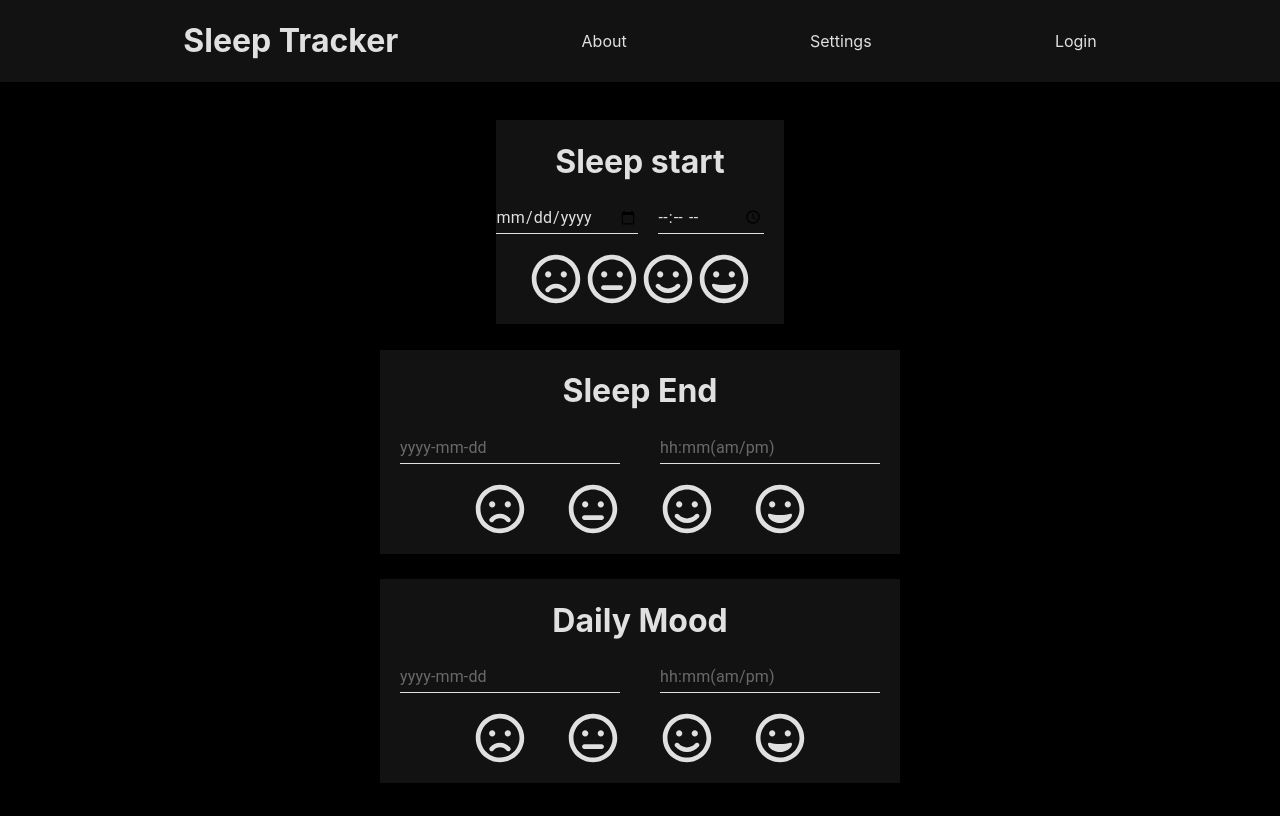
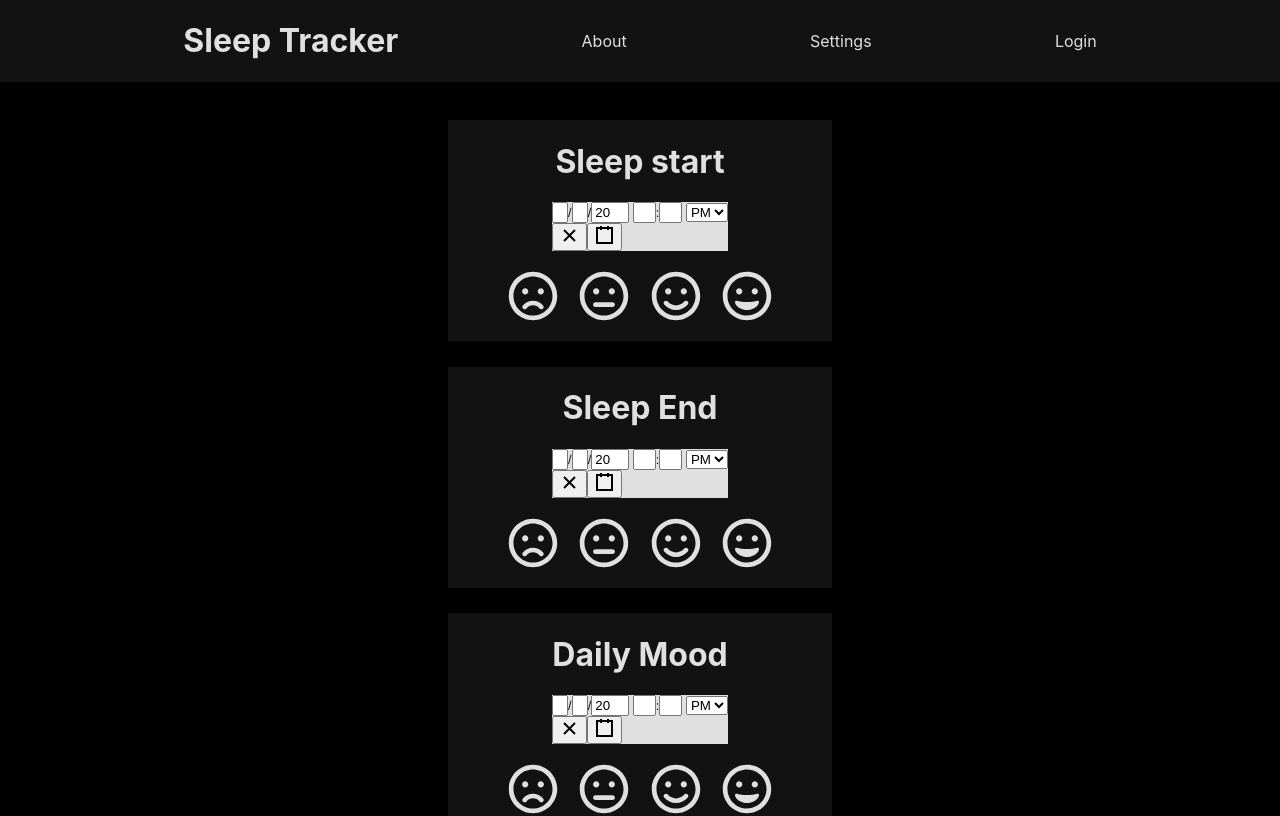
Before and after one commit to cgiroux86/sleep_tracker_2020, a React (Create React App) app in the folder sleep-tracker/: page /add-entry in a window 1280 px wide. Shown: the top 816 px of the page. Built offline with nearby package versions, Linux system fonts and the light colour scheme.

Commit message:
changed date input type

```diff
--- a/sleep-tracker/package.json
+++ b/sleep-tracker/package.json
@@ -3,6 +3,7 @@
   "version": "0.1.0",
   "private": true,
   "dependencies": {
+    "@date-io/moment": "^1.3.13",
     "@fortawesome/fontawesome-svg-core": "^1.2.28",
     "@fortawesome/free-regular-svg-icons": "^5.13.0",
     "@fortawesome/react-fontawesome": "^0.1.9",
@@ -13,8 +14,10 @@
     "@testing-library/react": "^9.5.0",
     "@testing-library/user-event": "^7.2.1",
     "axios": "^0.19.2",
+    "moment": "^2.25.0",
     "node-sass": "^4.14.0",
     "react": "^16.13.1",
+    "react-datetime-picker": "^3.0.2",
     "react-dom": "^16.13.1",
     "react-redux": "^7.2.0",
     "react-router-dom": "^5.1.2",
--- a/sleep-tracker/src/App.scss
+++ b/sleep-tracker/src/App.scss
@@ -18,12 +18,15 @@ body {
 
 .input-holder {
   background: #121212;
-  width: auto;
+  width: 30%;
   margin: 1% auto;
 }
 .form {
   display: flex;
-  justify-content: space-between;
+  justify-content: center;
+  background-color: #121212;
+  color: #e0e0e0;
+  width: 100%;
 }
 .off {
   font-size: 50px;
@@ -56,6 +59,7 @@ body {
 }
 .text-field {
   margin: 0 20px;
+  color: white;
 }
 .entry {
   display: flex;
@@ -81,3 +85,32 @@ body {
 .h_container {
   text-align: center;
 }
+.react-datetimepicker__header {
+  text-align: center;
+  background-color: #3e82cf;
+  border-bottom: 0px;
+  border-top-left-radius: 0;
+  border-top-right-radius: 0;
+  padding-top: 8px;
+  position: relative;
+}
+
+.react-datetimepicker__today-button {
+  background: #3e82cf;
+  border-top: 0px;
+  cursor: pointer;
+  text-align: center;
+  font-weight: bold;
+  padding: 5px 0;
+  clear: left;
+}
+.react-datetimepicker {
+  font-family: "Helvetica Neue", Helvetica, Arial, sans-serif;
+  font-size: 0.8rem;
+  background-color: #e0e0e0;
+  color: #121212;
+  border: 0px;
+  border-radius: 0;
+  display: inline-block;
+  position: relative;
+}
--- a/sleep-tracker/src/components/AddEntry.js
+++ b/sleep-tracker/src/components/AddEntry.js
@@ -10,11 +10,7 @@ import { FontAwesomeIcon } from "@fortawesome/react-fontawesome";
 import { Button } from "../styles/authStyles";
 import { axiosWithAuth } from "../utils/axiosWithAuth";
 import { useHistory } from "react-router-dom";
-import {
-  MuiPickersUtilsProvider,
-  KeyboardTimePicker,
-  KeyboardDatePicker,
-} from "@material-ui/pickers";
+import DateTimePicker from "react-datetime-picker";
 
 const WhiteTextField = withStyles({
   root: {
@@ -66,11 +62,23 @@ const AddEntry = () => {
     bad: false,
   });
 
-  const [date, setDate] = useState([new Date("2014-08-18T21:11:54")]);
+  const [startDate, setStartDate] = useState({ date: new Date() });
 
   const handleChange = (e) => {
     setValues({ ...values, [e.target.name]: e.target.value });
     console.log(values);
+  };
+
+  const hanldeDateCahnge = (date) => {
+    console.log(date);
+    setStartDate({ ...date, date: date });
+  };
+
+  const [endDate, setEndDate] = useState({ date: new Date() });
+
+  const handleEndDate = (date) => {
+    setEndDate({ ...date, date: date });
+    console.log(endDate);
   };
 
   const handleStartScore = () => {
@@ -112,31 +120,15 @@ const AddEntry = () => {
   let err = {};
 
   const handleSubmit = (e) => {
-    console.log(
-      values.sleep_start_time.match(
-        /\b((1[0-2]|0?[1-9]):([0-5][0-9])\s?([AaPp][Mm]))/gm
-      )
-    );
-    const formatTime = values.sleep_start_time.split(/[ampm]/gi);
-    const timeOfDay = values.sleep_start_time.match(/[ampm]/gi);
-    const fT = values.sleep_end_time.split(/[am]/gi);
-    const tOD1 = values.sleep_end_time.match(/[ampm]/gi);
-
-    // console.log(formatTime, timeOfDay);
-
-    // console.log(`${formatTime.join("")}:00${timeOfDay.join("")}`);
     e.preventDefault();
     const user = {
-      // sleep_start: `${values.sleep_start_date} ${values.sleep_start_time}`,
-      sleep_start: `${values.sleep_start_date} ${formatTime.join(
-        ""
-      )}:00 ${timeOfDay.join("")}`,
+      sleep_start: new Date(`${startDate.date}`),
       start_score: handleStartScore(),
-      // sleep_end: `${values.sleep_start_date} ${values.sleep_end_time}`,
-      sleep_end: `${values.sleep_end_date} ${fT.join("")}:00 ${tOD1.join("")}`,
+      sleep_end: new Date(`${endDate.date}`),
       end_score: handleEndScore(),
       overall_score: handleOverallScore(),
     };
+    console.log(startDate, endDate);
     axiosWithAuth()
       .post("https://sleep-tracker2020.herokuapp.com/api/users/", user)
       .then((res) => {
@@ -152,37 +144,11 @@ const AddEntry = () => {
       <div className="input-holder">
         <h1 style={{ color: "#e0e0e0", textAlign: "center" }}>Sleep start</h1>
         <form className="form">
-          {/* <MuiPickersUtilsProvider utils={MomentUtils} className="text-field">
-            <KeyboardDatePicker
-              variant="inline"
-              format="MM/dd/yy"
-              margin="normal"
-              id="date-picker-inline"
-              label="Date picker inline"
-              value={date}
-              onChange={setDate}
-              KeyboardButtonProps={{
-                "aria-label": "change date",
-              }}
-            /> */}
-          <WhiteTextField
-            id="standard-required"
-            type="date"
-            placeholder={`yyyy-mm-dd`}
-            name="sleep_start_date"
-            onChange={handleChange}
-          ></WhiteTextField>
-          {/* </MuiPickersUtilsProvider> */}
-          <div className="text-field">
-            <WhiteTextField
-              required
-              id="standard-required"
-              type="time"
-              placeholder={`hh:mm(am/pm)`}
-              name="sleep_start_time"
-              onChange={handleChange}
-            ></WhiteTextField>
-          </div>
+          <DateTimePicker
+            className="react-datetimepicker"
+            onChange={hanldeDateCahnge}
+            value={startDate.date}
+          />
         </form>
         <div className="icon-container">
           <div
@@ -254,24 +220,11 @@ const AddEntry = () => {
       <div className="input-holder">
         <h1 style={{ color: "#e0e0e0", textAlign: "center" }}>Sleep End</h1>
         <form className="form">
-          <div className="text-field">
-            <WhiteTextField
-              required
-              id="standard-required"
-              placeholder={`yyyy-mm-dd`}
-              name="sleep_end_date"
-              onChange={handleChange}
-            ></WhiteTextField>
-          </div>
-          <div className="text-field">
-            <WhiteTextField
-              required
-              id="standard-required"
-              placeholder={`hh:mm(am/pm)`}
-              name="sleep_end_time"
-              onChange={handleChange}
-            ></WhiteTextField>
-          </div>
+          <DateTimePicker
+            className="react-datetimepicker"
+            onChange={handleEndDate}
+            value={endDate.date}
+          />
         </form>
         <div className="icon-container">
           <div
@@ -343,24 +296,11 @@ const AddEntry = () => {
       <div className="input-holder">
         <h1 style={{ color: "#e0e0e0", textAlign: "center" }}>Daily Mood</h1>
         <form className="form">
-          <div className="text-field">
-            <WhiteTextField
-              required
-              id="standard-required"
-              placeholder={`yyyy-mm-dd`}
-              name="sleep_end_date"
-              onChange={handleChange}
-            ></WhiteTextField>
-          </div>
-          <div className="text-field">
-            <WhiteTextField
-              required
-              id="standard-required"
-              placeholder={`hh:mm(am/pm)`}
-              name="sleep_end_time"
-              onChange={handleChange}
-            ></WhiteTextField>
-          </div>
+          <DateTimePicker
+            className="react-datetimepicker"
+            onChange={handleEndDate}
+            value={endDate.date}
+          />
         </form>
         <div className="icon-container">
           <div
--- a/sleep-tracker/src/components/Login.js
+++ b/sleep-tracker/src/components/Login.js
@@ -101,6 +101,7 @@ const Login = () => {
               value={input.email}
               name="email"
               onChange={handleChange}
+              autoFocus
             />
           </FormControl>
         </InputContainer>
@@ -119,7 +120,7 @@ const Login = () => {
               value={input.password}
               name="password"
               onChange={handleChange}
-              autoComplete="off"
+              autoFocus
               endAdornment={
                 <InputAdornment position="end">
                   <IconButton
--- a/sleep-tracker/src/styles/authStyles.js
+++ b/sleep-tracker/src/styles/authStyles.js
@@ -111,7 +111,7 @@ export const PaperContainer = styled.div`
 export const Paper = styled.div`
    {
     background: #121212;
-    width: 50%;
+    width: auto;
     margin: 2%;
   }
 `;
```
Also changed, not shown: 1 other file (tests, documents, lock files or other folders).
